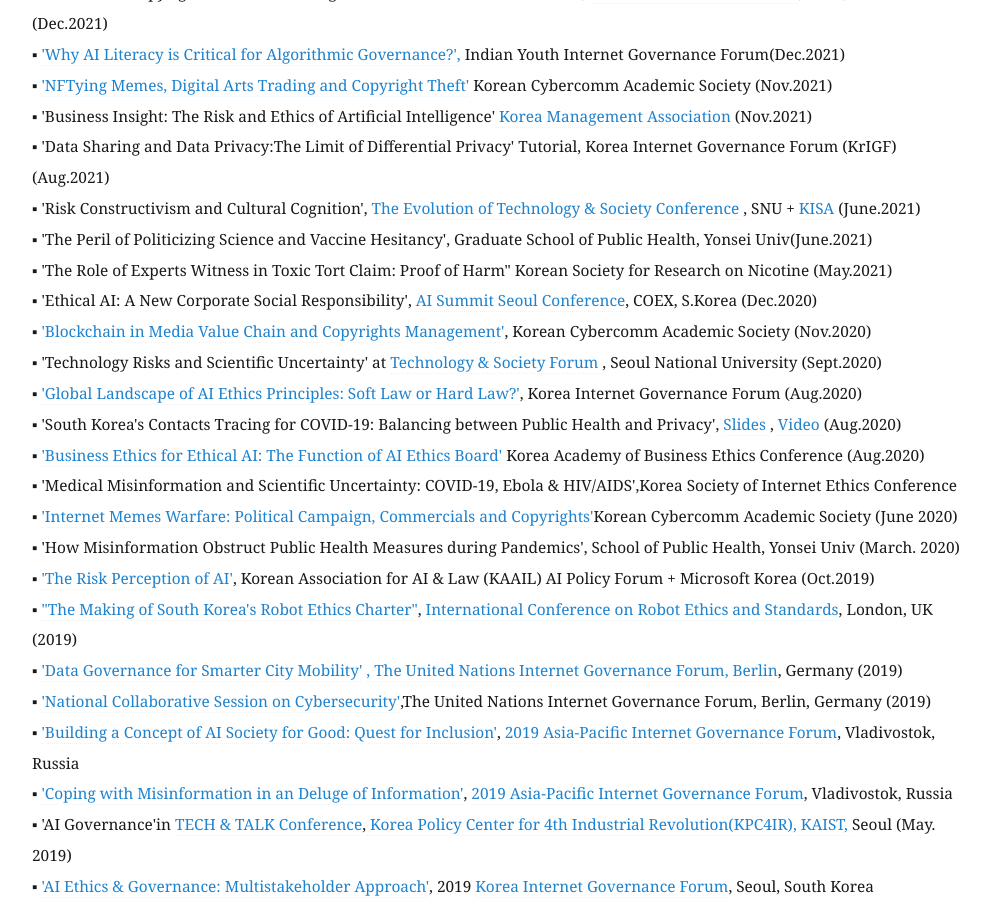
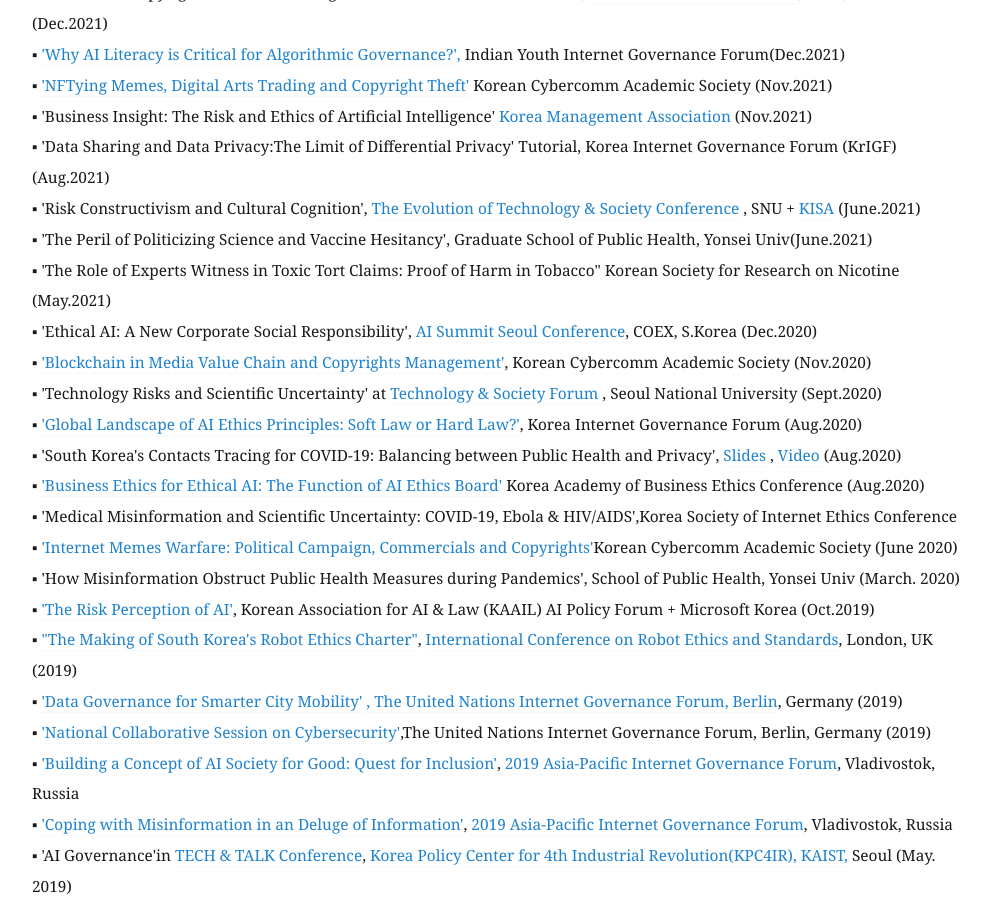
Before and after one commit to eunchangchoi/eunchangchoi.github.io, a Jekyll site: the page built from index.md, in a window 1280 px wide and 900 px high, scrolled down 4393 px. Shown: the whole window, without its empty margins (68-1058 px from the left). Built offline with Jekyll 4.4.1, drawn with Linux system fonts in a browser that asks for light colours.

Commit message:
Update index.md

```diff
--- a/index.md
+++ b/index.md
@@ -96,7 +96,7 @@
 ▪ 'Data Sharing and Data Privacy:The Limit of Differential Privacy' Tutorial, Korea Internet Governance Forum (KrIGF)(Aug.2021) <br>
 ▪ 'Risk Constructivism and Cultural Cognition', <a href="http://cis.snu.ac.kr/sub2/2_2_6_2.php?mode=view&number=1509&b_name=meet1_2">The Evolution of Technology & Society Conference </a>, SNU + <a href="https://www.kisa.or.kr"> KISA</a> (June.2021)<br>
 ▪ 'The Peril of Politicizing Science and Vaccine Hesitancy', Graduate School of Public Health, Yonsei Univ(June.2021)<br>
-▪ 'The Role of Experts Witness in Toxic Tort Claim: Proof of Harm" Korean Society for Research on Nicotine (May.2021)<br>
+▪ 'The Role of Experts Witness in Toxic Tort Claims: Proof of Harm in Tobacco" Korean Society for Research on Nicotine (May.2021)<br>
 ▪ 'Ethical AI: A New Corporate Social Responsibility',<a href="https://aisummit.co.kr/?lang=en"> AI Summit Seoul Conference</a>, COEX, S.Korea (Dec.2020)<br>
 ▪ <a href="http://www.cybercom.or.kr/?m=bbs&bid=notice_&uid=1134">'Blockchain in Media Value Chain and Copyrights Management'</a>, Korean Cybercomm Academic Society (Nov.2020)<br>
 ▪ 'Technology Risks and Scientific Uncertainty' at <a href="http://www.snuiis.re.kr/sub2/2_2_6_2.php"> Technology & Society Forum </a>, Seoul National University (Sept.2020)<br>
```
